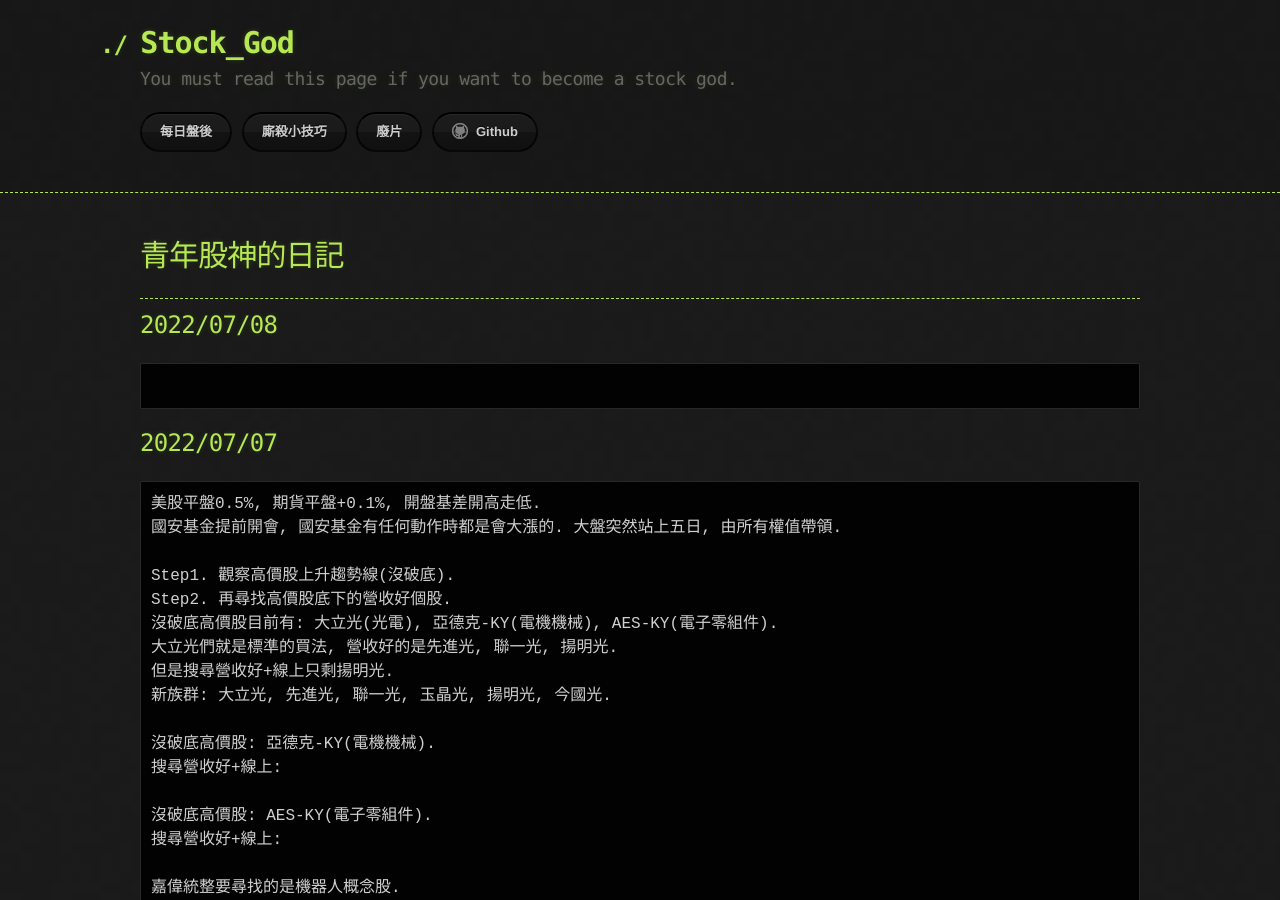
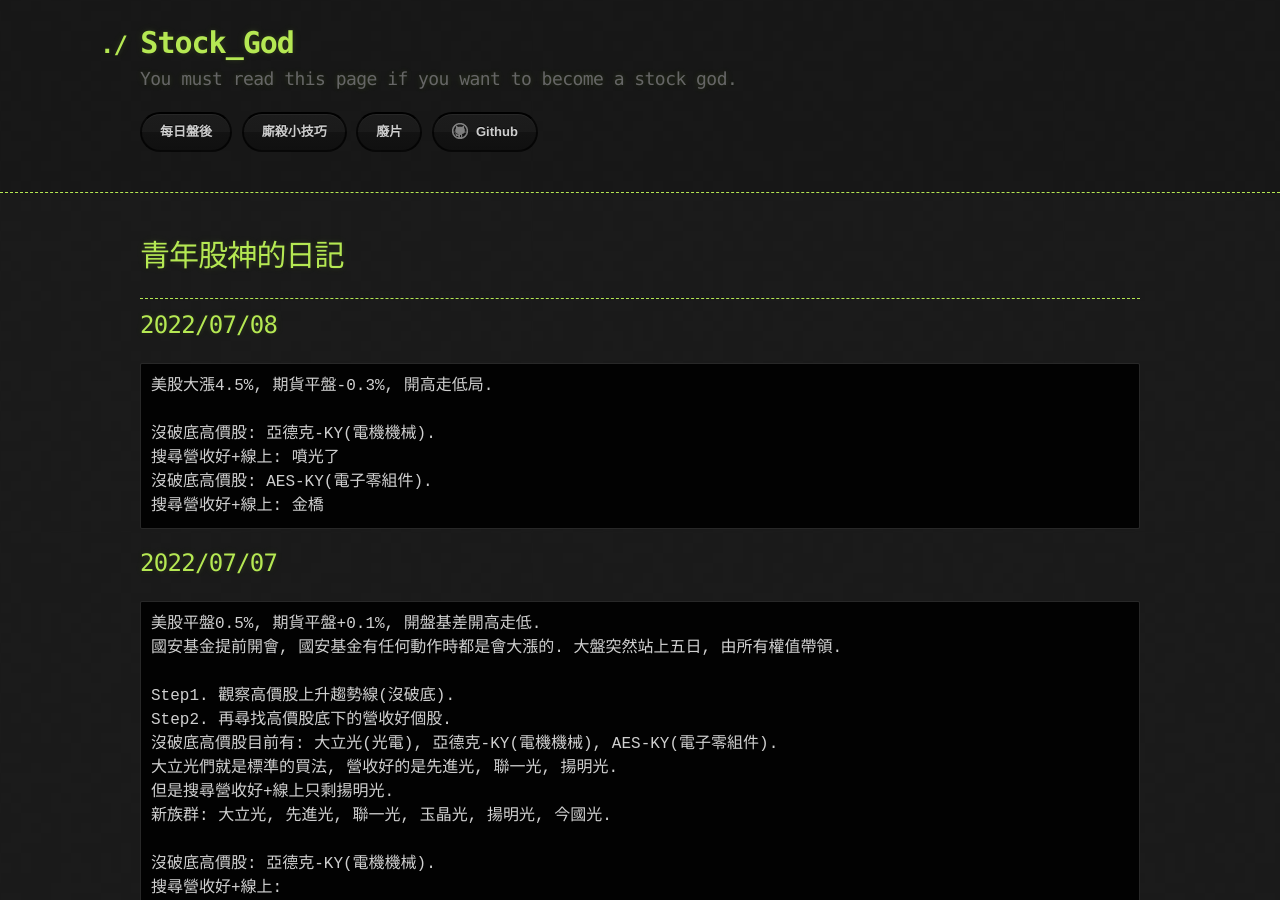
Before and after one commit to lepg5487/Stock_God, a Jekyll site: the page built from index.md, in a window 1280 px wide and 900 px high. Built offline with Jekyll 4.4.1, drawn with Linux system fonts in a browser that asks for light colours; our own code applies the rules of GitHub Pages for plain Markdown files.

Commit message:
Update index.md

````diff
--- a/index.md
+++ b/index.md
@@ -8,7 +8,12 @@ layout: testlayouts
 
 ## 2022/07/08
 ```
-
+美股大漲4.5%, 期貨平盤-0.3%, 開高走低局.
+
+沒破底高價股: 亞德克-KY(電機機械).
+搜尋營收好+線上: 噴光了
+沒破底高價股: AES-KY(電子零組件).
+搜尋營收好+線上: 金橋
 ```
 
 ## 2022/07/07
````
